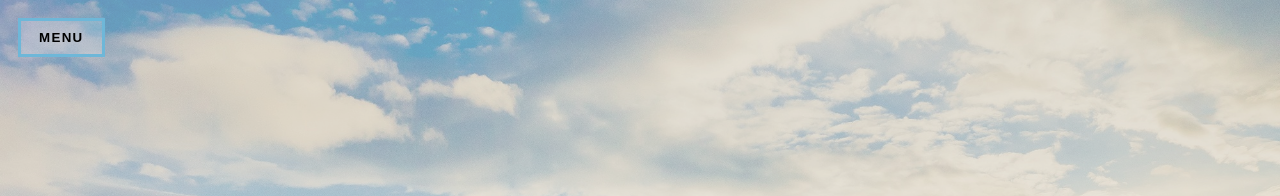
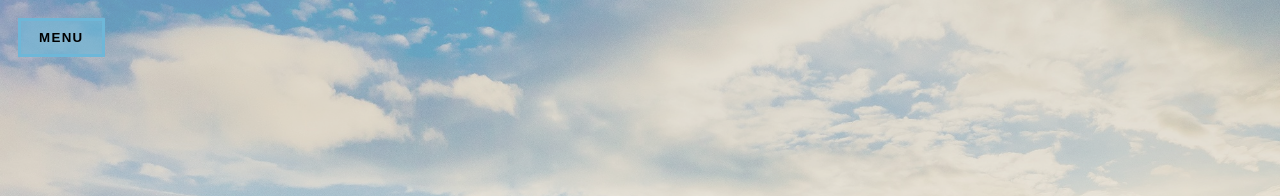
Before and after one commit to alwaysblank/heartlandacu, a Jekyll site: the page built from index.md, in a window 1280 px wide. Shown: the top 196 px of the page. Built offline with Jekyll 4.4.1, drawn with Linux system fonts in a browser that asks for light colours; a script that is not in the unit is left out.

Commit message:
Better bg color for menu toggle

```diff
--- a/_sass/_siteNav.scss
+++ b/_sass/_siteNav.scss
@@ -8,7 +8,7 @@
 }
 
 .siteNav__toggle {
-  background-color: rgba(white, 0.2);
+  background-color: rgba($blue, 0.66);
   border: 3px solid $blue;
   transition: background-color 0.2s;
   font-weight: bold;
```
